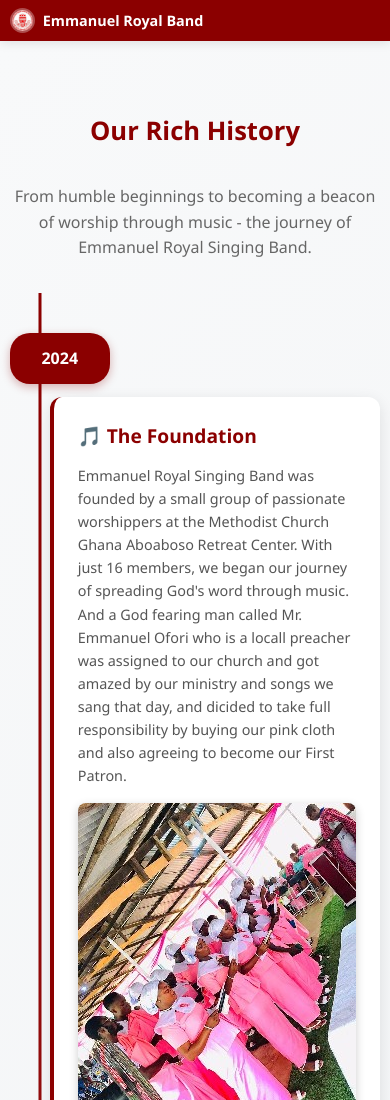
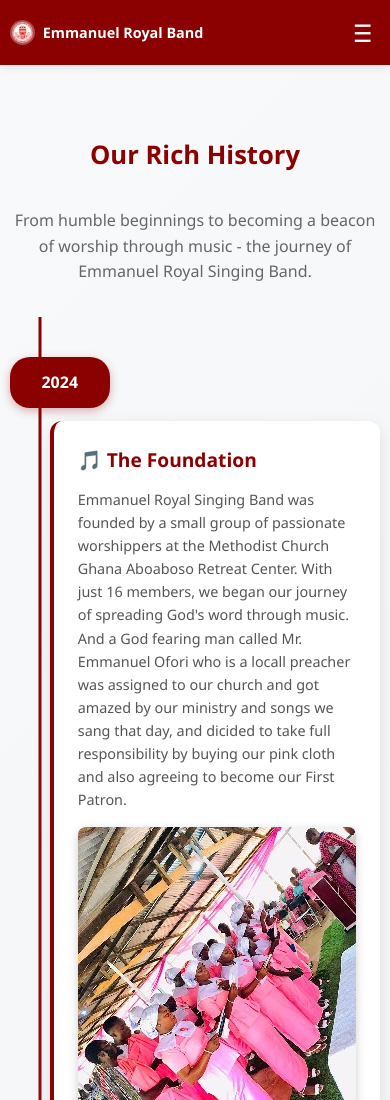
Before and after one commit to Horatious-frimpong/emmanuel-royal-singing-band, a plain HTML site: page history.html in a window 390 px wide. Shown: the top 1100 px of the page. Drawn offline with nearby package versions, Linux system fonts and the light colour scheme.

Commit message:
Update history.html

```diff
--- a/history.html
+++ b/history.html
@@ -30,6 +30,7 @@
                 <img src="images/1000095305.jpg" alt="Emmanuel Royal Singing Band Logo" class="nav-logo round-logo">
                 <a href="index.html" class="nav-logo-text">Emmanuel Royal Band</a>
             </div>
+            <button class="nav-toggle">☰</button>
             <ul class="nav-menu">
                 <li><a href="index.html" class="nav-link">Home</a></li>
                 <li><a href="history.html" class="nav-link active">History</a></li>
@@ -189,4 +190,5 @@
     <script src="gallery-manager.js"></script>
     <script src="script.js"></script>
 </body>
+
 </html>
```
